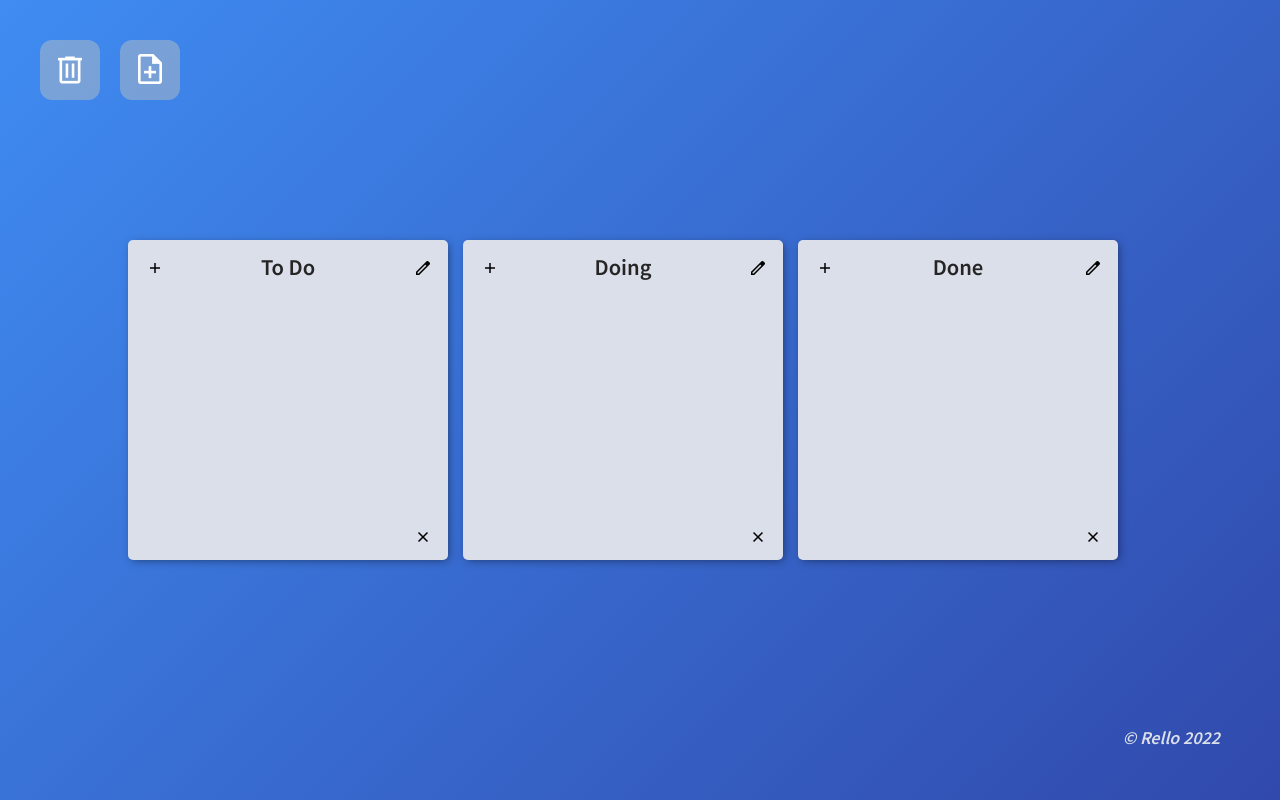
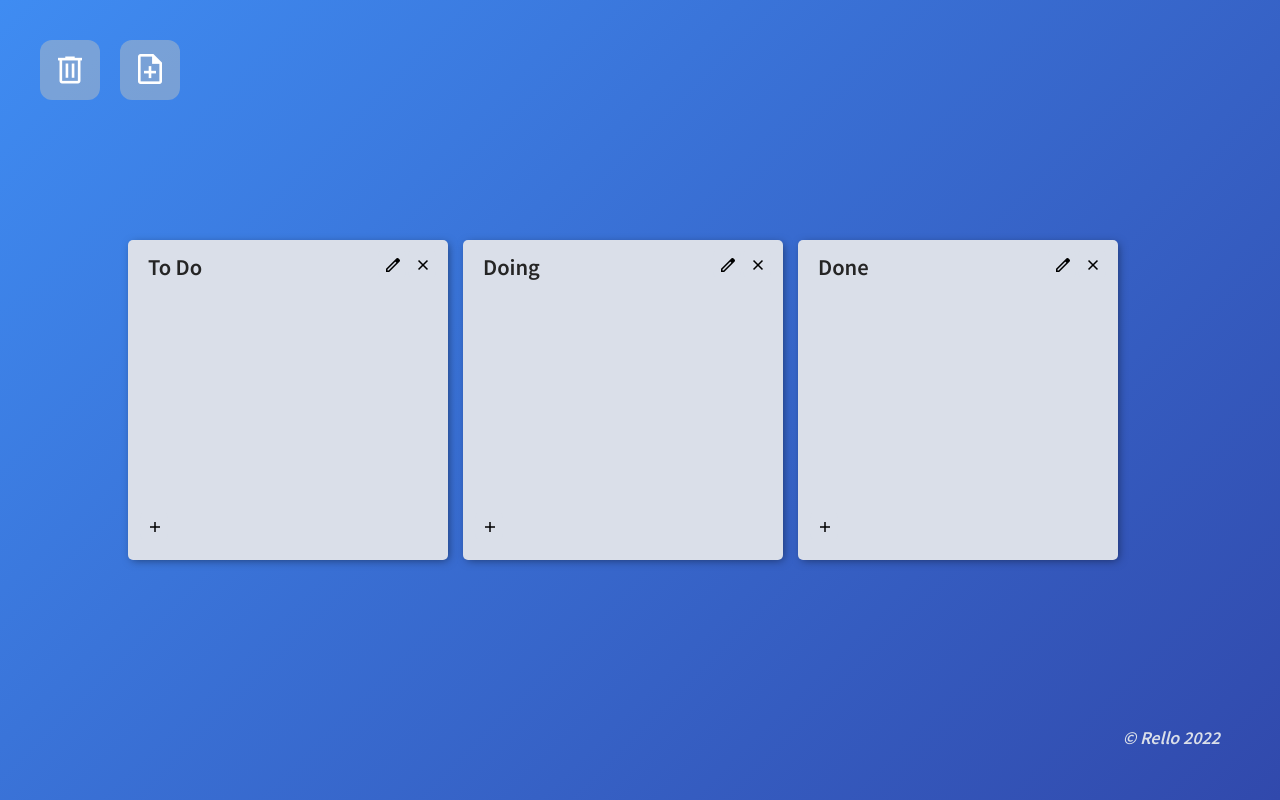
Before and after one commit to songforthemute/rello, a React (Create React App) app: page / in a window 1280 px wide. Built offline with nearby package versions, Linux system fonts and the light colour scheme.

Commit message:
reposition btns & inputs

```diff
--- a/src/components/Board.tsx
+++ b/src/components/Board.tsx
@@ -9,7 +9,6 @@ import DraggableCard from "./DraggableCard";
 const Wrapper = styled.div`
     position: relative;
     padding-top: 10px;
-    padding-bottom: 30px;
     background-color: ${(props) => props.theme.boardColor};
     border-radius: 5px;
     width: 20rem;
@@ -36,13 +35,11 @@ const Wrapper = styled.div`
 `;
 
 const Title = styled.h2`
-    text-align: center;
+    /* text-align: center; */
+    margin-left: 20px;
+    margin-bottom: 10px;
     font-weight: 600;
-    margin-bottom: 10px;
     font-size: 20px;
-    display: flex;
-    align-items: center;
-    justify-content: center;
     @media screen and (max-width: 768px) {
         font-size: 18px;
     }
@@ -51,7 +48,7 @@ const Title = styled.h2`
     }
 `;
 
-const Btn = styled.button<{ b?: string; l: string; r: string }>`
+const ToggleBtn = styled.button<{ b?: string; l: string; r: string }>`
     position: absolute;
     bottom: ${(props) => props.b};
     left: ${(props) => props.l};
@@ -59,7 +56,7 @@ const Btn = styled.button<{ b?: string; l: string; r: string }>`
     width: 28px;
     height: 28px;
     cursor: pointer;
-    background-color: transparent;
+    background-color: ${(props) => `${props.theme.boardColor}90`};
     margin-left: 2px;
     margin-right: 2px;
     border: none;
@@ -73,6 +70,29 @@ const Btn = styled.button<{ b?: string; l: string; r: string }>`
     }
     &:hover {
         color: ${(props) => props.theme.bgColor};
+        box-shadow: inset ${(props) => props.theme.boxShadow};
+    }
+`;
+
+const SubmitBtn = styled.button`
+    top: 4px;
+    right: 4px;
+    position: absolute;
+    border: none;
+    border-radius: 25px;
+    text-align: center;
+    background-color: ${(props) => props.theme.boardColor};
+    width: 28px;
+    height: 28px;
+    cursor: pointer;
+    padding: 5px;
+    transition: all 0.25s ease-in-out;
+    div {
+        font-size: 20px;
+        padding: auto;
+    }
+    &:hover {
+        background-color: ${(props) => props.theme.bgColor};
         box-shadow: inset ${(props) => props.theme.boxShadow};
     }
 `;
@@ -92,15 +112,56 @@ const Area = styled.div<InterfaceAreaProps>`
     flex-grow: 1;
     transition: background-color 0.25s ease-in-out;
     padding: 10px;
+    padding-bottom: 55px;
+    overflow: scroll;
+
+    @media screen and (max-width: 768px) {
+        max-height: 20rem;
+    }
+    @media screen and (max-width: 425px) {
+        max-height: 15rem;
+    }
 `;
 
-const Form = styled.form`
-    width: 90%;
+const BoardTitleForm = styled.form<{ toggle: boolean }>`
+    display: ${(props) => (props.toggle ? "initial" : "none")};
+    width: 70%;
     margin: 0 auto;
+    position: absolute;
+    top: 10px;
+    left: 10px;
+    @media screen and (max-width: 768px) {
+        width: 65%;
+    }
+    @media screen and (max-width: 425px) {
+        width: 57%;
+    }
+    @media screen and (max-width: 375px) {
+        width: 48%;
+    }
+`;
+
+const ToDoForm = styled.form<{ toggle: boolean }>`
+    display: ${(props) => (props.toggle ? "initial" : "none")};
+    width: 80%;
+    margin: 0 auto;
+    position: absolute;
+    bottom: 5px;
+    right: 10px;
+    @media screen and (max-width: 768px) {
+        width: 75%;
+    }
+    @media screen and (max-width: 425px) {
+        width: 70%;
+    }
+    @media screen and (max-width: 375px) {
+        width: 65%;
+    }
 `;
 
 const Input = styled.input`
     width: 100%;
+    position: relative;
     border: none;
     outline: none;
     border-radius: 20px;
@@ -111,7 +172,6 @@ const Input = styled.input`
     &:focus,
     &:hover,
     &:active {
-        width: 100%;
         box-shadow: inset ${(props) => props.theme.boxShadow};
     }
 `;
@@ -127,6 +187,8 @@ interface InterfaceForm {
 
 const Board = ({ toDos, boardId }: InterfaceBoardProps) => {
     const [newTitle, setNewTitle] = useState("");
+    const [toggleTitleInput, setToggleTitleInput] = useState(false);
+    const [toggleAddToDoInput, setToggleToDoInput] = useState(false);
 
     const { register, setValue, handleSubmit } = useForm<InterfaceForm>();
     const { ref: toDoRef, ...rest } = register("toDo", {
@@ -151,25 +213,19 @@ const Board = ({ toDos, boardId }: InterfaceBoardProps) => {
             return { ...current, [boardId]: [...current[boardId], newCard] };
         });
 
-        toDoInputRef.current!.type = "hidden";
+        setToggleToDoInput(false);
     };
 
     const _onClickTitleInput = () => {
-        if (titleInputRef.current!.type === "text") {
-            titleInputRef.current!.type = "hidden";
-        } else {
-            toDoInputRef.current!.type = "hidden";
-            titleInputRef.current!.type = "text";
+        setToggleTitleInput((prev) => !prev);
+        if (!toggleTitleInput) {
             titleInputRef.current!.focus();
         }
     };
 
     const _onClickToDoInput = () => {
+        setToggleToDoInput((prev) => !prev);
         if (toDoInputRef.current!.type === "text") {
-            toDoInputRef.current!.type = "hidden";
-        } else {
-            titleInputRef.current!.type = "hidden";
-            toDoInputRef.current!.type = "text";
             toDoInputRef.current!.focus();
         }
     };
@@ -210,47 +266,57 @@ const Board = ({ toDos, boardId }: InterfaceBoardProps) => {
             return result;
         });
 
-        titleInputRef.current!.type = "hidden";
+        setToggleTitleInput(false);
     };
 
     return (
         <Wrapper>
             <Title>
                 <span>{boardId}</span>
-                <Btn l="10px" r="initial" onClick={_onClickToDoInput}>
+                <ToggleBtn
+                    b="20px"
+                    l="10px"
+                    r="initial"
+                    onClick={_onClickToDoInput}
+                >
                     <div className="material-symbols-outlined">add</div>
-                </Btn>
-                <Btn l="initial" r="10px" onClick={_onClickTitleInput}>
+                </ToggleBtn>
+                <ToggleBtn l="initial" r="40px" onClick={_onClickTitleInput}>
                     <div className="material-symbols-outlined">edit</div>
-                </Btn>
-                <Btn
-                    b="10px"
-                    l="initial"
-                    r="10px"
-                    onClick={_onClickRemoveBoard}
-                >
+                </ToggleBtn>
+                <ToggleBtn l="initial" r="10px" onClick={_onClickRemoveBoard}>
                     <div className="material-symbols-outlined">close</div>
-                </Btn>
+                </ToggleBtn>
             </Title>
-            <Form onSubmit={_onSubmit}>
+            <BoardTitleForm onSubmit={_onSubmit} toggle={toggleTitleInput}>
                 <Input
+                    required
                     ref={titleInputRef}
-                    type="hidden"
-                    placeholder="Enter a board title to replace."
+                    type="text"
+                    placeholder={boardId}
                     onChange={_onChange}
                 />
-            </Form>
-            <Form onSubmit={handleSubmit(onValid)}>
+                <SubmitBtn>
+                    <div className="material-symbols-outlined">check</div>
+                </SubmitBtn>
+            </BoardTitleForm>
+            <ToDoForm
+                onSubmit={handleSubmit(onValid)}
+                toggle={toggleAddToDoInput}
+            >
                 <Input
                     {...rest}
                     ref={(e) => {
                         toDoRef(e);
                         toDoInputRef.current = e;
                     }}
-                    type="hidden"
+                    type="text"
                     placeholder={`Add task on ${boardId}`}
                 />
-            </Form>
+                <SubmitBtn>
+                    <div className="material-symbols-outlined">check</div>
+                </SubmitBtn>
+            </ToDoForm>
             <Droppable droppableId={boardId}>
                 {(provided, snapshot) => (
                     <Area
```
